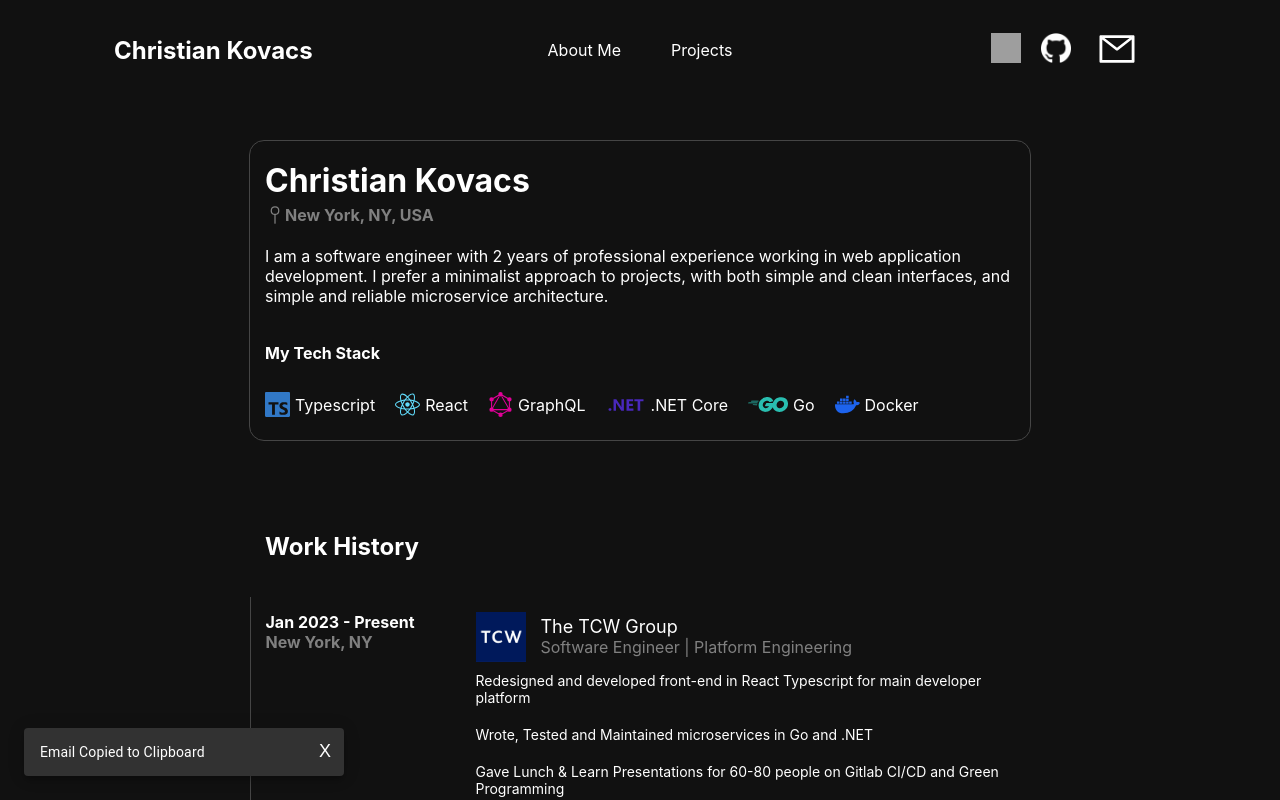
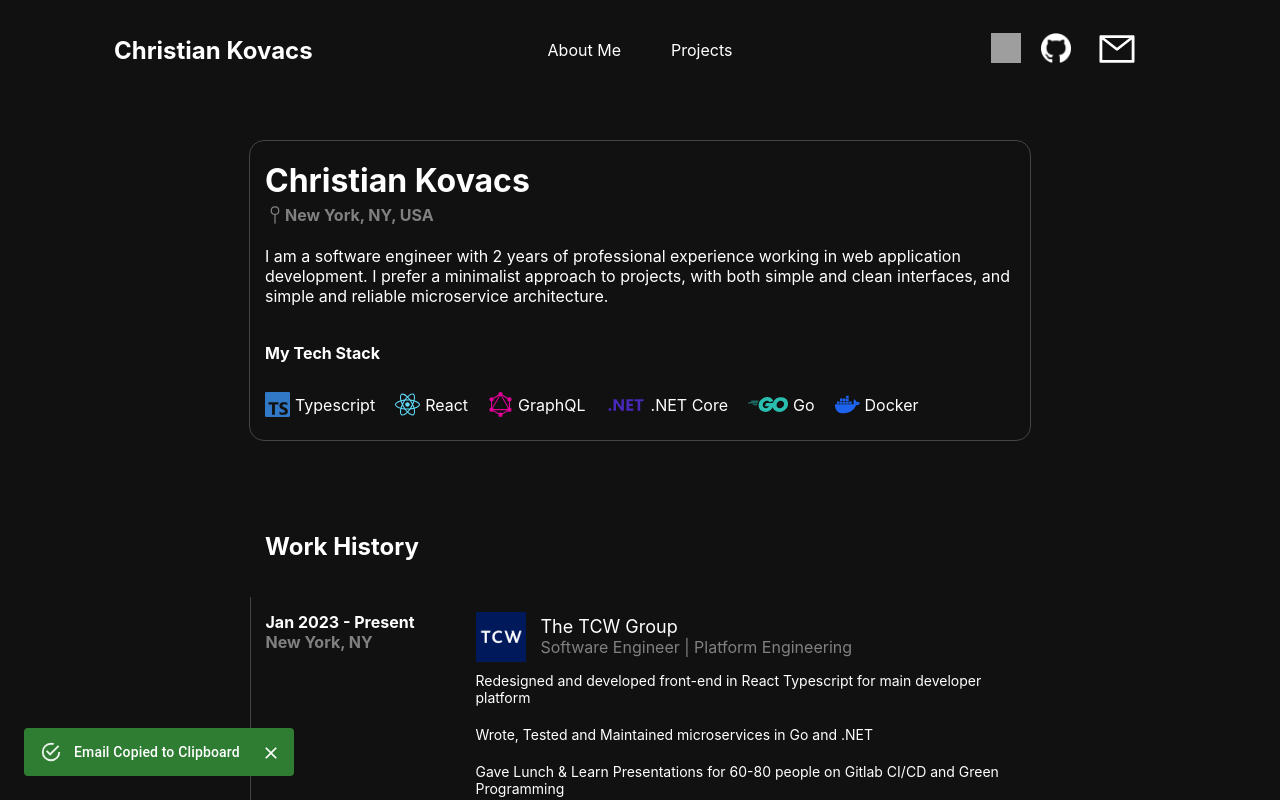
Before and after one commit to ckovacsdev/portfolio, a React (Create React App) app: page / in a window 1280 px wide. Both pictures are taken after a click on the button 1116 px from the left and 50 px from the top of the page. Shown: the top 800 px of the page. Built offline with nearby package versions, Linux system fonts and the light colour scheme; grey boxes are pictures that could not be loaded; the HTML template or start-up script is replaced by a standard one.

Commit message:
add some styling

```diff
--- a/src/components/header/header.tsx
+++ b/src/components/header/header.tsx
@@ -6,6 +6,7 @@ import { useEffect, useState, Fragment } from 'react';
 import Hamburger from 'hamburger-react';
 import Snackbar from '@mui/material/Snackbar';
 import IconButton from '@mui/material/IconButton';
+import { Alert } from '@mui/material';
 
 const LinkedInUrl = 'https://www.linkedin.com/in/christian-kovacs-23198b1b0/';
 const GitHubUrl = 'https://github.com/ckovacsdev';
@@ -75,7 +76,12 @@ export const Header = () => {
 
                         <button className='header-email-button' onClick={() => copyEmail()}>
                             <AiOutlineMail color={'white'} size={'40px'} />
-                            <Snackbar open={notificationOpen} autoHideDuration={4000} onClose={handleNotificationClose} message='Email Copied to Clipboard' action={action} />
+                            <Snackbar open={notificationOpen} autoHideDuration={4000} onClose={handleNotificationClose} action={action}>
+                                <Alert onClose={handleNotificationClose} severity='success' variant='filled' sx={{ width: '100%' }}>
+                                Email Copied to Clipboard
+
+                                </Alert>
+                            </Snackbar>
                         </button>
 
 
```
